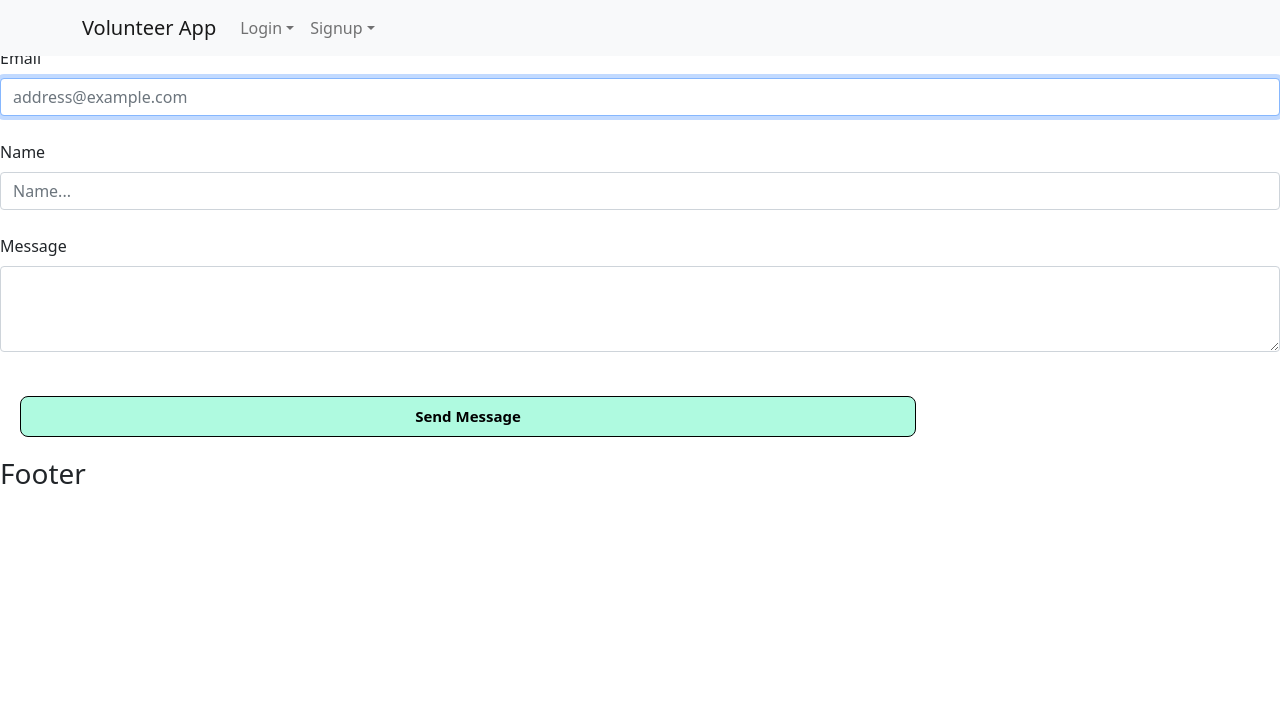
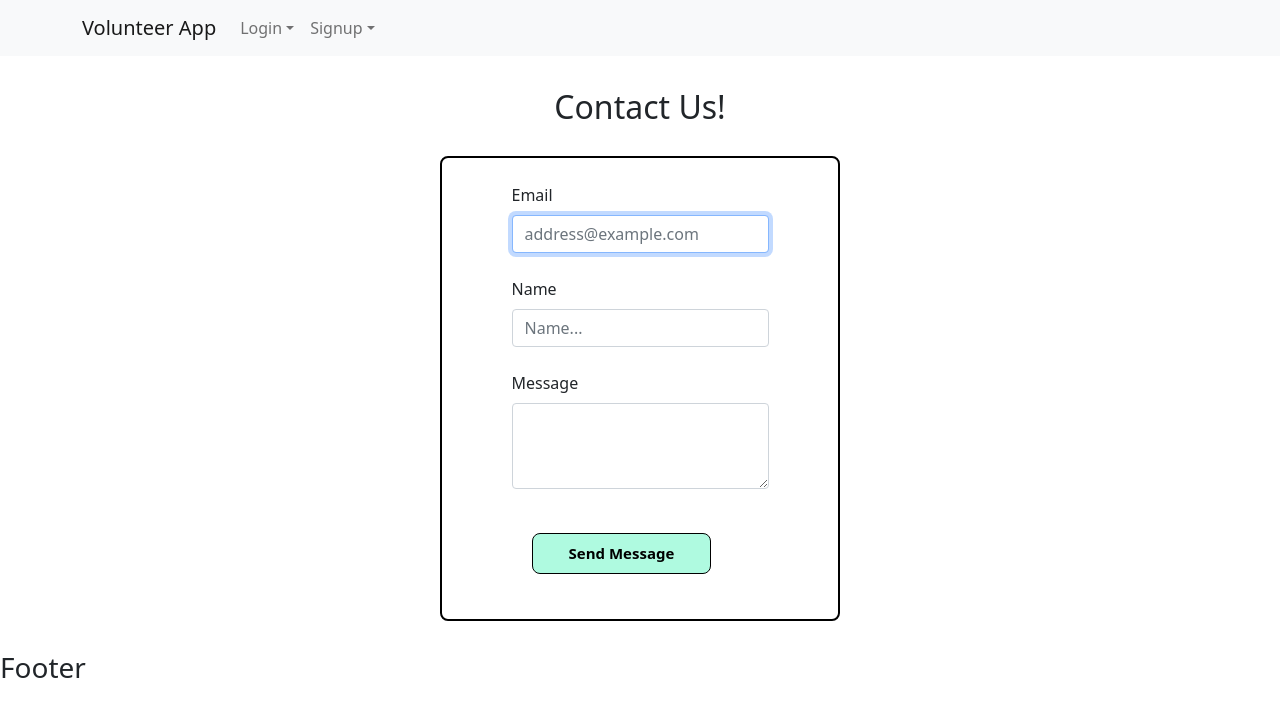
Before and after one commit to ImmanuelCurrah/VolunteerApp, a React (Create React App) app in the folder client/: page /contact-us in a window 1280 px wide. Shown: the top 716 px of the page. Built offline with nearby package versions, Linux system fonts and the light colour scheme.

Commit message:
just some css

```diff
--- a/client/src/components/Forms/contactForm/ContactForm.jsx
+++ b/client/src/components/Forms/contactForm/ContactForm.jsx
@@ -27,7 +27,7 @@ export default function ContactForm() {
   };
 
   return (
-    <div className="user-login-form">
+    <div className="login-form">
       <Row>
         <Form onSubmit={submitHandler}>
           <Form.Label>Email</Form.Label>
--- a/client/src/screens/ContactPage/Contact.jsx
+++ b/client/src/screens/ContactPage/Contact.jsx
@@ -4,7 +4,7 @@ import { Layout } from "../../components/Layout/Layout";
 export default function Contact() {
   return (
     <Layout>
-      <div className="user-login-page">
+      <div className="login-page">
         <h2>Contact Us!</h2>
         <ContactForm />
       </div>
```
